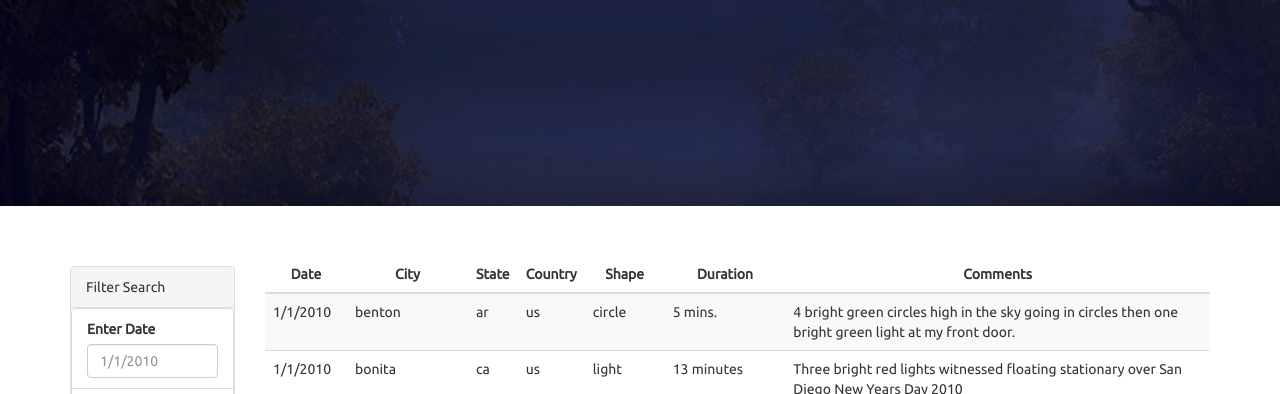
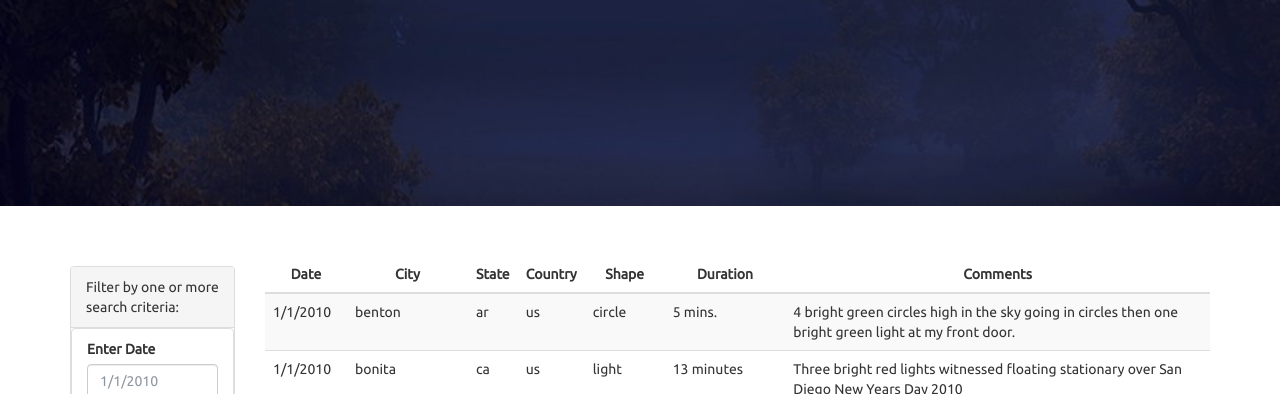
Before and after one commit to danawoodruff/javascript--Mars, a plain HTML site: page index.html in a window 1280 px wide. Shown: the part 406-800 px from the top of the page. Drawn offline with nearby package versions, Linux system fonts and the light colour scheme.

Commit message:
Add files via upload

```diff
--- a/index.html
+++ b/index.html
@@ -30,7 +30,7 @@
         <div class="col-md-2">
           <aside class="filters">
             <div class="panel panel-default">
-              <div class="panel-heading">Filter Search</div>
+              <div class="panel-heading">Filter by one or more search criteria:</div>
               <div class="panel-body">
                 <form>
                   <div class="form-group">
```
